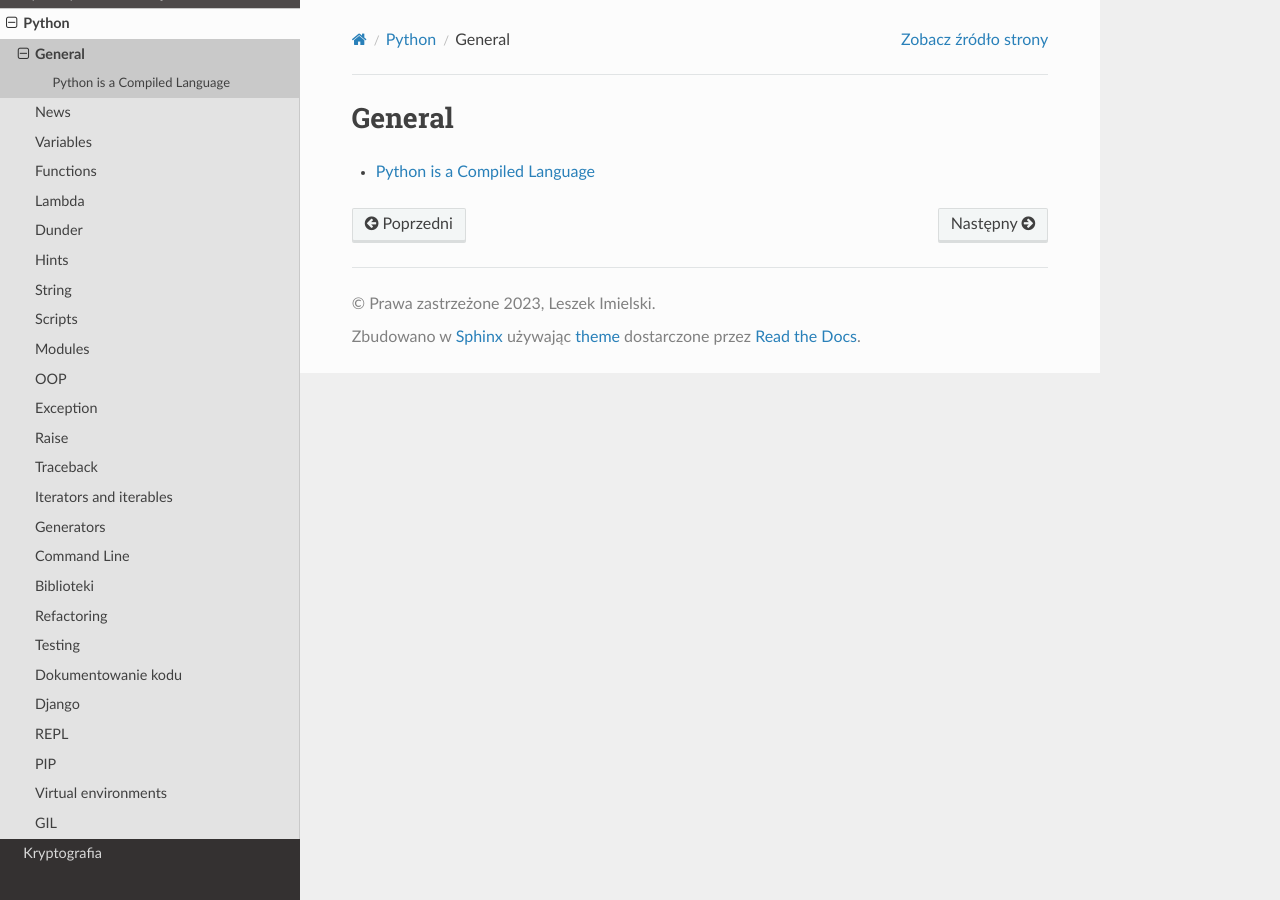
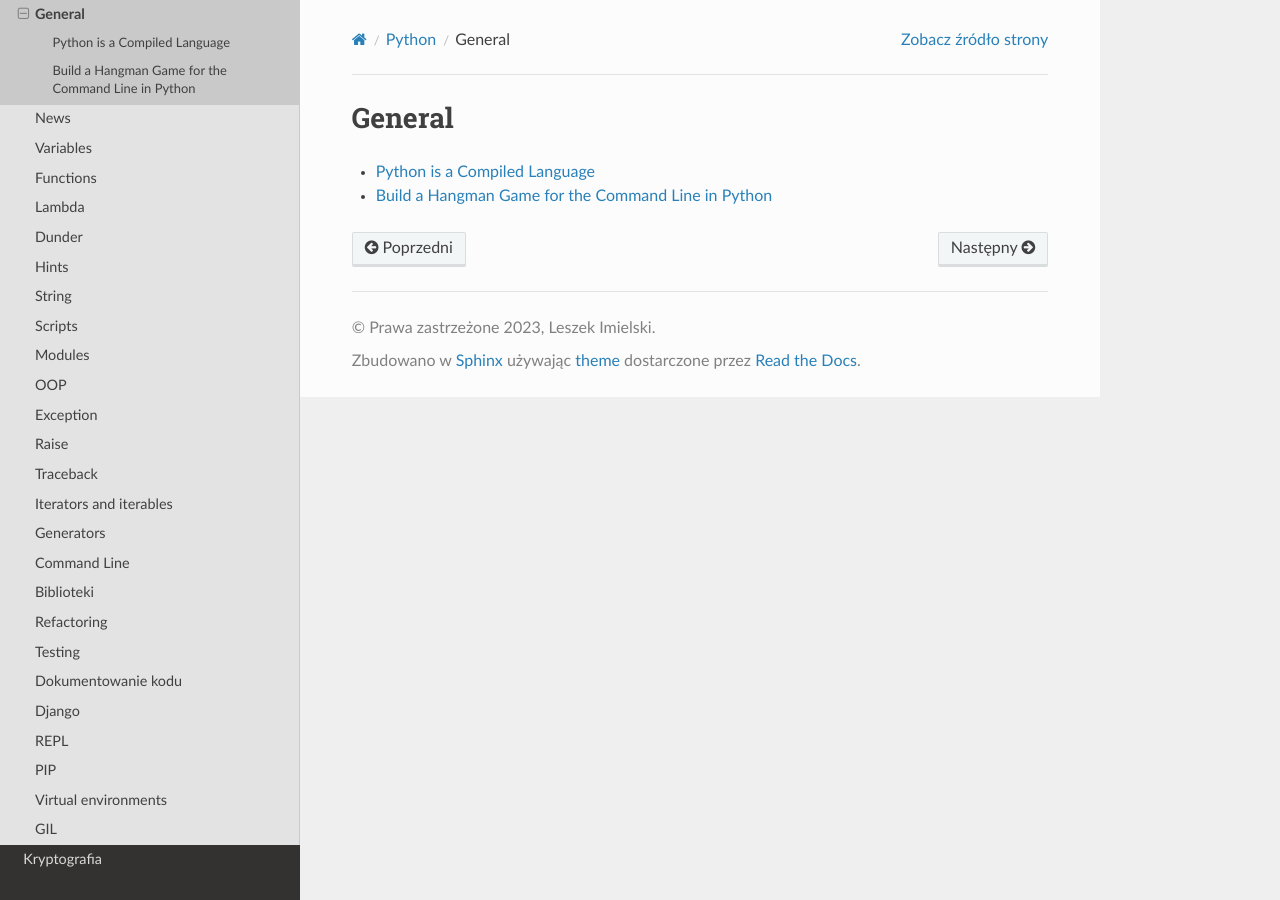
Before and after one commit to limielski/UsingSphinx, a Sphinx documentation site: the page built from docs/source/python/general/index.rst, in a window 1280 px wide. Built offline with Sphinx 7.4.7 and the Read the Docs theme 2.0.0, drawn with Linux system fonts in a browser that asks for light colours.

Commit message:
change repl, add general1-0

```diff
--- /dev/null
+++ b/docs/source/python/general/general1-0.rst
@@ -0,0 +1,6 @@
+Build a Hangman Game for the Command Line in Python
+===================================================
+
+https://realpython.com/python-hangman/
+
+by Jon Fincher  Nov 01, 2023
--- a/docs/source/python/general/index.rst
+++ b/docs/source/python/general/index.rst
@@ -4,3 +4,4 @@ General
 .. toctree::
 
    general0-0
+   general1-0
```
Also changed, not shown: docs/source/python/repl/index.rst (+5 -5 lines), docs/source/python/repl/bpython/repl1-0.rst (renamed from docs/source/python/repl/repl1-0.rst), docs/source/python/repl/bpython/repl1-1.rst (renamed from docs/source/python/repl/repl1-1.rst), docs/source/python/repl/idle/repl-start0-0-video.rst (renamed from docs/source/python/repl/repl-start0-0-video.rst), docs/source/python/repl/idle/repl-start0-0.rst (renamed from docs/source/python/repl/repl-start0-0.rst), docs/source/python/repl/ipython/repl2-0.rst (renamed from docs/source/python/repl/repl2-0.rst), docs/source/python/repl/ptpython/repl0-0.rst (renamed from docs/source/python/repl/repl0-0.rst).
